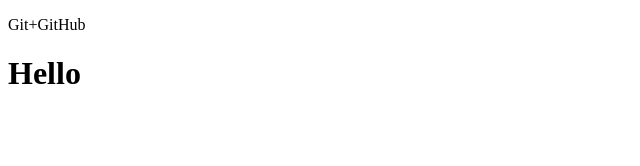
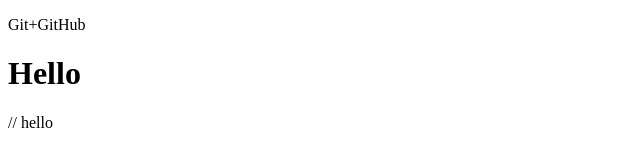
Before and after one commit to j-ec/gittest, a plain HTML site: page index.html in a window 1280 px wide. Shown: the full height of the page, 0-640 px from the left. Drawn offline with Linux system fonts and the light colour scheme.

Commit message:
Commit 2

```diff
--- a/index.html
+++ b/index.html
@@ -9,5 +9,7 @@
 <body>
     <p>Git+GitHub</p>
     <h1>Hello</h1>
+    //
+    hello
 </body>
 </html>
```
Also changed, not shown: about.html (added).
